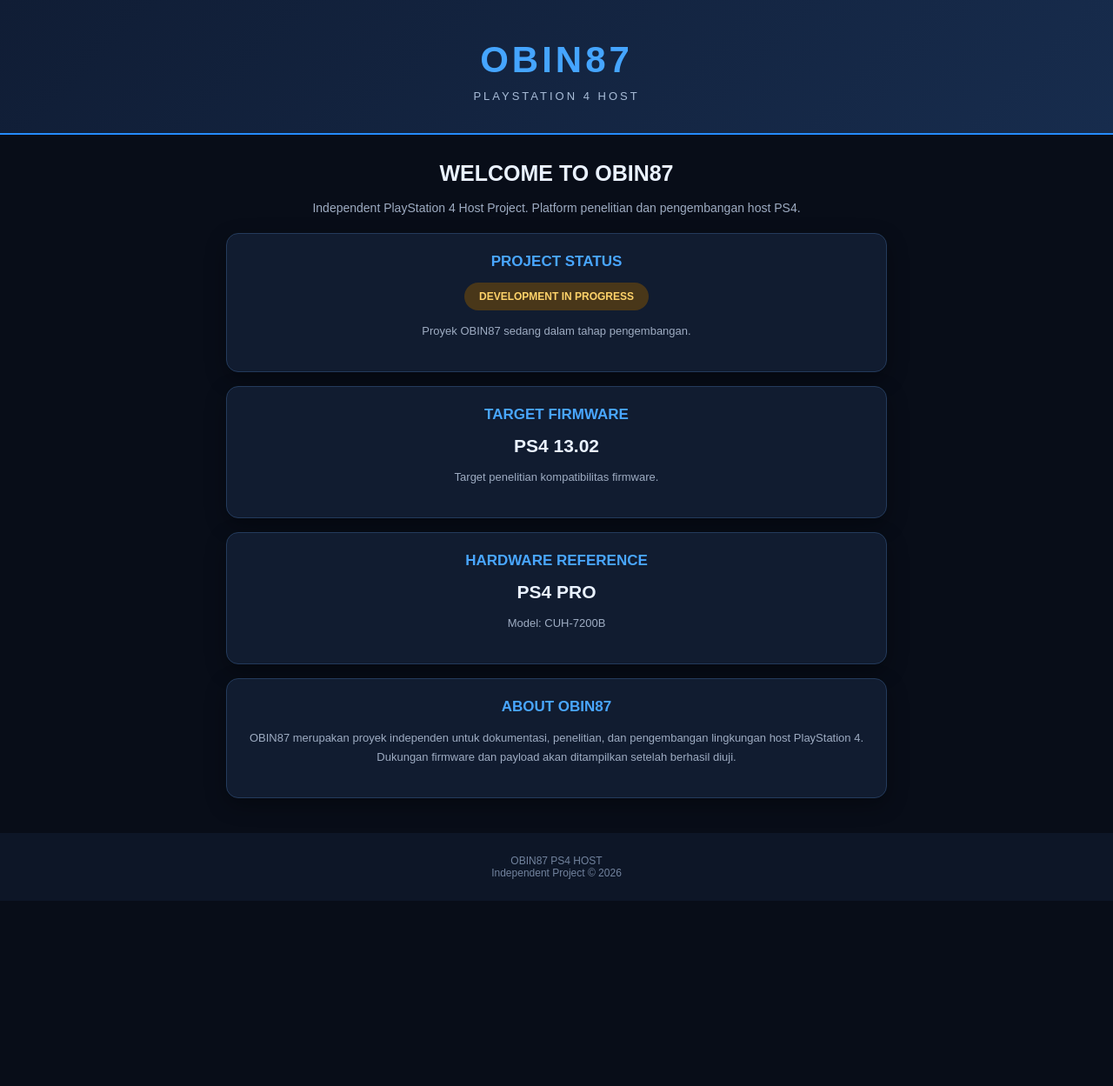
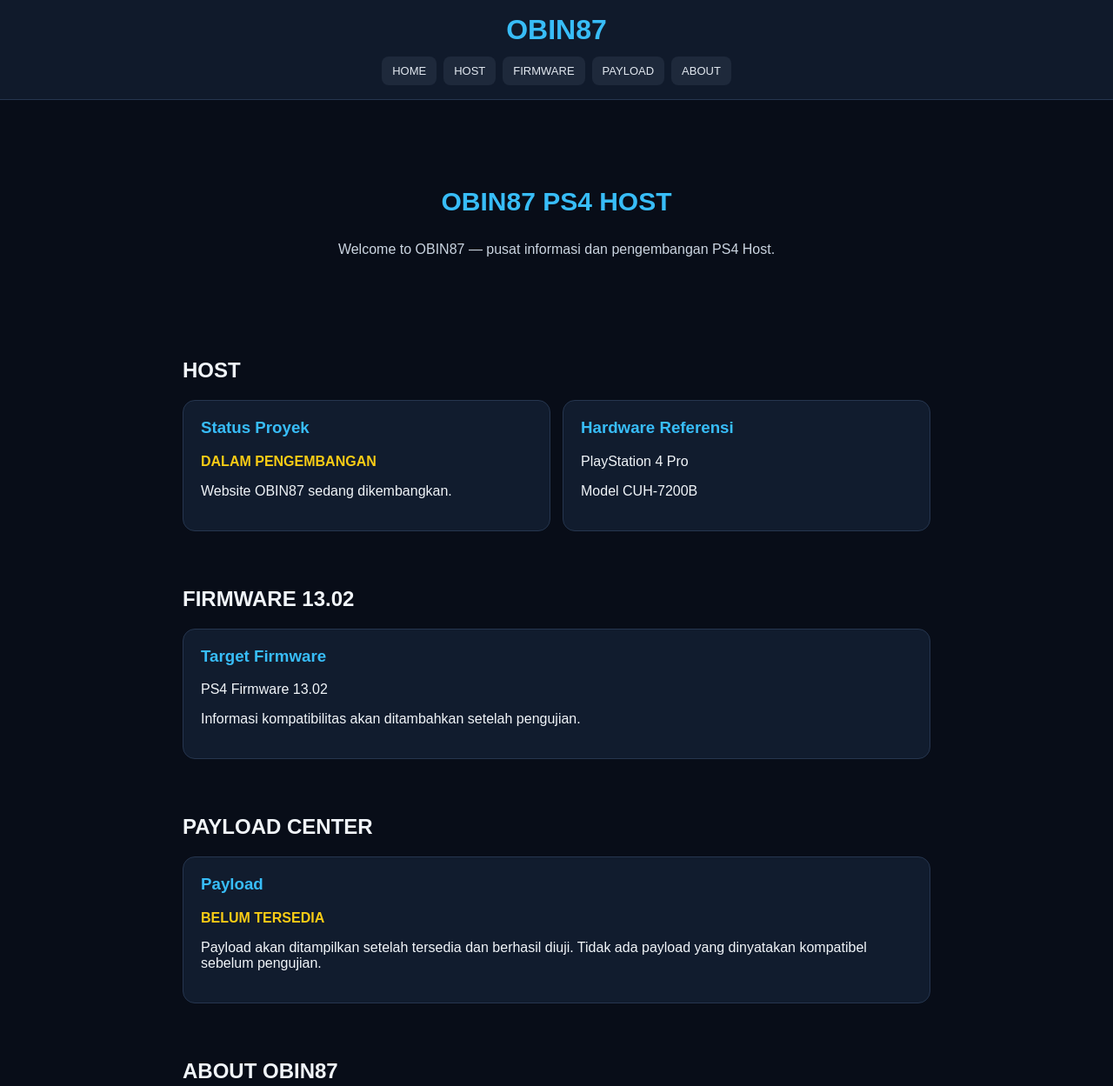
Before and after one commit to Obin88/obin88.github.io, a plain HTML site: page index.html in a window 1280 px wide. Shown: the top 1249 px of the page at 87% size. Before the commit the page ends 1036 px from the top, so only its background shows below. Drawn offline with Linux system fonts and the light colour scheme.

Commit message:
Update index.html

```diff
--- a/index.html
+++ b/index.html
@@ -3,163 +3,84 @@
 <html lang="id">
 <head>
 <meta charset="UTF-8">
-<meta name="viewport" content="width=device-width, initial-scale=1">
-<meta name="theme-color" content="#080d18">
+<meta name="viewport" content="width=device-width, initial-scale=1.0">
 <title>OBIN87 | PS4 HOST</title>
-
 <style>
-* {
-  box-sizing: border-box;
-}
-
-body {
-  margin: 0;
-  background: #080d18;
-  color: #eaf2ff;
-  font-family: Arial, sans-serif;
-  text-align: center;
-}
-
-header {
-  padding: 45px 15px 35px;
-  background: linear-gradient(135deg,#101d35,#172c4d);
-  border-bottom: 2px solid #258cff;
-}
-
-.logo {
-  color: #45a5ff;
-  font-size: 42px;
-  font-weight: 900;
-  letter-spacing: 4px;
-}
-
-.subtitle {
-  color: #a9bdd8;
-  letter-spacing: 3px;
-  font-size: 13px;
-  margin-top: 10px;
-}
-
-.container {
-  width: 92%;
-  max-width: 760px;
-  margin: 30px auto;
-}
-
-.welcome {
-  font-size: 25px;
-  margin-bottom: 10px;
-}
-
-.description {
-  color: #9eacc2;
-  line-height: 1.7;
-  font-size: 14px;
-}
-
-.card {
-  background: #111c30;
-  border: 1px solid #243b5c;
-  border-radius: 14px;
-  padding: 22px 15px;
-  margin: 16px 0;
-  box-shadow: 0 8px 25px #0005;
-}
-
-.card h2 {
-  color: #49a6ff;
-  font-size: 17px;
-  margin-top: 0;
-}
-
-.value {
-  font-size: 21px;
-  font-weight: bold;
-}
-
-.status {
-  display: inline-block;
-  background: #493719;
-  color: #ffd36a;
-  padding: 9px 17px;
-  border-radius: 20px;
-  font-size: 12px;
-  font-weight: bold;
-}
-
-.note {
-  color: #9eacc2;
-  font-size: 13px;
-  line-height: 1.7;
-}
-
-footer {
-  margin-top: 40px;
-  padding: 25px 10px;
-  background: #0d1627;
-  color: #72839e;
-  font-size: 12px;
-}
+*{box-sizing:border-box}
+html{scroll-behavior:smooth}
+body{margin:0;background:#080d18;color:#f1f5f9;font-family:Arial,sans-serif}
+header{position:sticky;top:0;background:#101a2b;padding:16px;text-align:center;border-bottom:1px solid #26364f;z-index:5}
+header h1{margin:0;color:#38bdf8}
+nav{display:flex;justify-content:center;flex-wrap:wrap;gap:8px;margin-top:12px}
+nav a{color:#e2e8f0;text-decoration:none;background:#1e293b;padding:9px 12px;border-radius:8px;font-size:13px}
+main{max-width:900px;margin:auto;padding:20px}
+section{padding:22px 0;scroll-margin-top:130px}
+.hero{text-align:center;padding:55px 15px}
+.hero h2{font-size:30px;color:#38bdf8}
+.hero p{color:#cbd5e1;line-height:1.6}
+.grid{display:grid;grid-template-columns:repeat(auto-fit,minmax(220px,1fr));gap:14px}
+.card{background:#111c2e;border:1px solid #26364f;border-radius:14px;padding:20px}
+.card h3{color:#38bdf8;margin-top:0}
+.status{color:#facc15;font-weight:bold}
+footer{text-align:center;padding:25px;color:#94a3b8;border-top:1px solid #26364f}
 </style>
 </head>
-
 <body>
-
 <header>
-  <div class="logo">OBIN87</div>
-  <div class="subtitle">PLAYSTATION 4 HOST</div>
+<h1>OBIN87</h1>
+<nav>
+<a href="#home">HOME</a>
+<a href="#host">HOST</a>
+<a href="#firmware">FIRMWARE</a>
+<a href="#payload">PAYLOAD</a>
+<a href="#about">ABOUT</a>
+</nav>
 </header>
-
-<main class="container">
-
-  <h1 class="welcome">WELCOME TO OBIN87</h1>
-
-  <p class="description">
-    Independent PlayStation 4 Host Project.
-    Platform penelitian dan pengembangan host PS4.
-  </p>
-
-  <section class="card">
-    <h2>PROJECT STATUS</h2>
-    <div class="status">DEVELOPMENT IN PROGRESS</div>
-    <p class="note">
-      Proyek OBIN87 sedang dalam tahap pengembangan.
-    </p>
-  </section>
-
-  <section class="card">
-    <h2>TARGET FIRMWARE</h2>
-    <div class="value">PS4 13.02</div>
-    <p class="note">
-      Target penelitian kompatibilitas firmware.
-    </p>
-  </section>
-
-  <section class="card">
-    <h2>HARDWARE REFERENCE</h2>
-    <div class="value">PS4 PRO</div>
-    <p class="note">
-      Model: CUH-7200B
-    </p>
-  </section>
-
-  <section class="card">
-    <h2>ABOUT OBIN87</h2>
-    <p class="note">
-      OBIN87 merupakan proyek independen
-      untuk dokumentasi, penelitian, dan
-      pengembangan lingkungan host PlayStation 4.
-      Dukungan firmware dan payload akan
-      ditampilkan setelah berhasil diuji.
-    </p>
-  </section>
-
+<main>
+<section class="hero" id="home">
+<h2>OBIN87 PS4 HOST</h2>
+<p>Welcome to OBIN87 — pusat informasi dan pengembangan PS4 Host.</p>
+</section>
+<section id="host">
+<h2>HOST</h2>
+<div class="grid">
+<div class="card">
+<h3>Status Proyek</h3>
+<p class="status">DALAM PENGEMBANGAN</p>
+<p>Website OBIN87 sedang dikembangkan.</p>
+</div>
+<div class="card">
+<h3>Hardware Referensi</h3>
+<p>PlayStation 4 Pro</p>
+<p>Model CUH-7200B</p>
+</div>
+</div>
+</section>
+<section id="firmware">
+<h2>FIRMWARE 13.02</h2>
+<div class="card">
+<h3>Target Firmware</h3>
+<p>PS4 Firmware 13.02</p>
+<p>Informasi kompatibilitas akan ditambahkan setelah pengujian.</p>
+</div>
+</section>
+<section id="payload">
+<h2>PAYLOAD CENTER</h2>
+<div class="card">
+<h3>Payload</h3>
+<p class="status">BELUM TERSEDIA</p>
+<p>Payload akan ditampilkan setelah tersedia dan berhasil diuji. Tidak ada payload yang dinyatakan kompatibel sebelum pengujian.</p>
+</div>
+</section>
+<section id="about">
+<h2>ABOUT OBIN87</h2>
+<div class="card">
+<h3>Tentang Proyek</h3>
+<p>OBIN87 adalah proyek pengembangan website informasi dan host PlayStation 4.</p>
+<p>Versi website: 1.0</p>
+</div>
+</section>
 </main>
-
-<footer>
-  OBIN87 PS4 HOST<br>
-  Independent Project © 2026
-</footer>
-
+<footer>OBIN87 PS4 HOST — 2026</footer>
 </body>
 </html>
```
